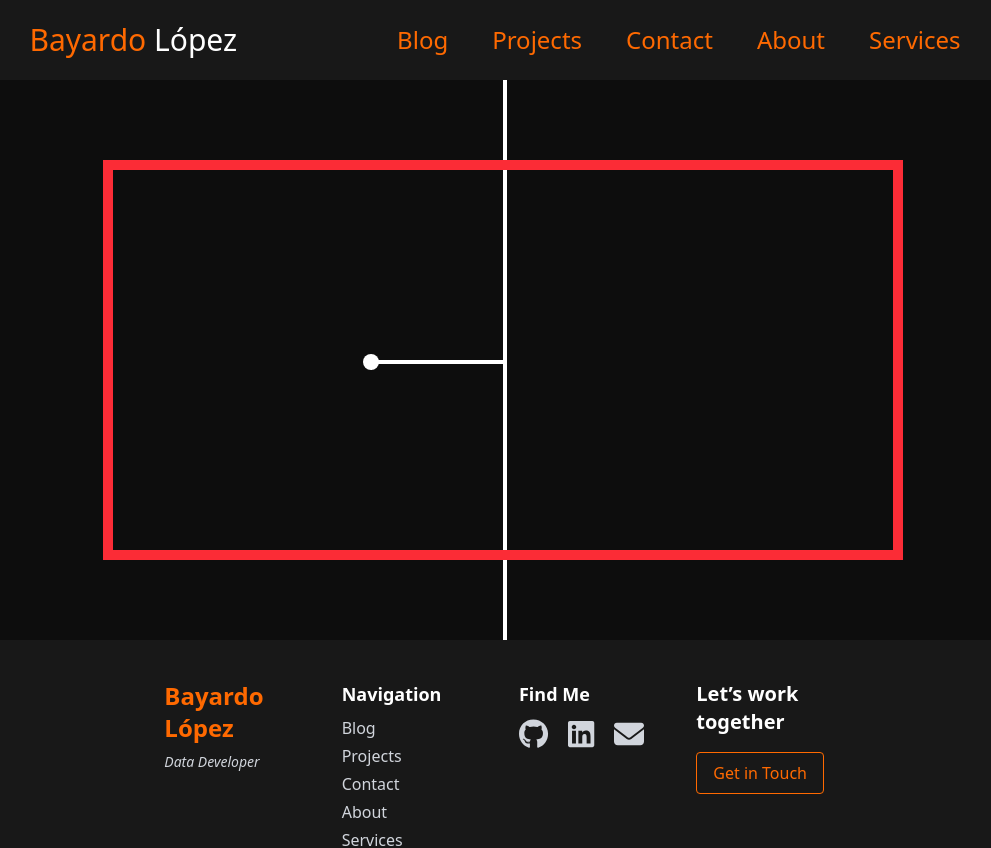
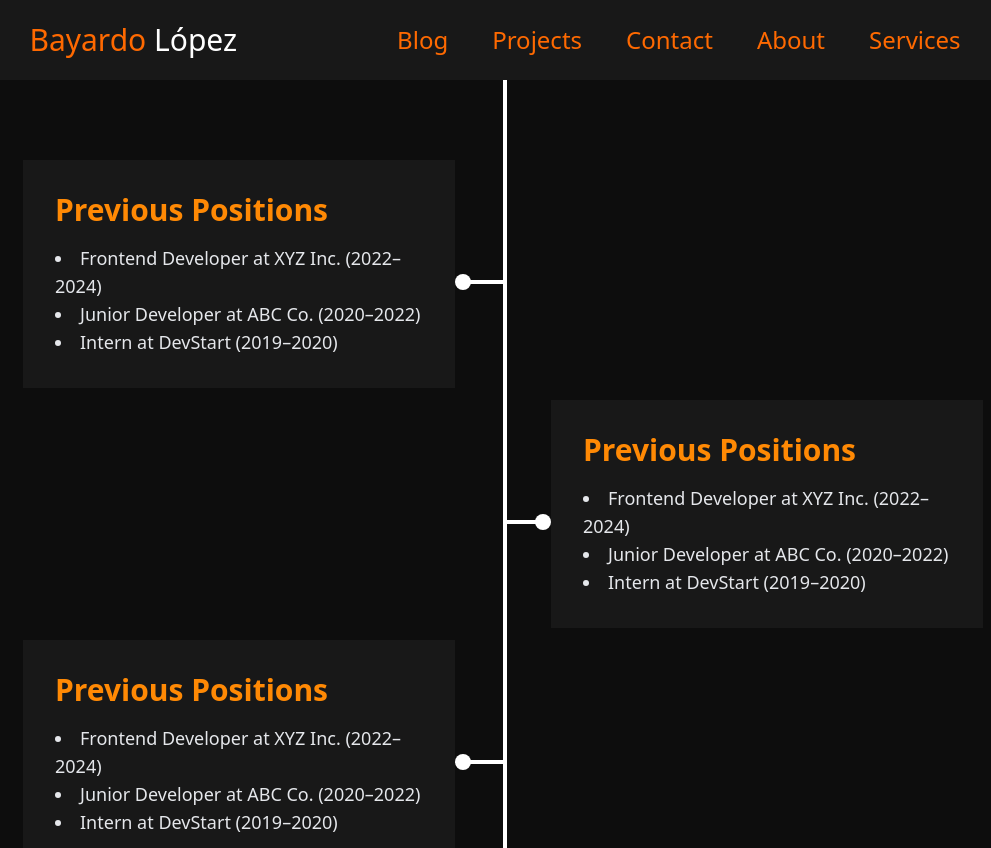
Before and after one commit to MrTato/personal-portfolio-vue, a Vue app: page / in a window 1280 px wide. Shown: the top 848 px of the page, without its empty margins (137-1128 px from the left). Built offline with nearby package versions, Linux system fonts and the light colour scheme; no server answers.

Commit message:
Added PC view for left and right sections with placeholder data

```diff
--- /dev/null
+++ b/src/components/Home/LeftSection.vue
@@ -0,0 +1,17 @@
+<template>
+  <!-- Section 1: Previous Positions -->
+  <div class="relative h-60 w-240">
+    <!-- Connector line and dot (left side) -->
+    <div class="absolute top-[47.5%] left-[45%] z-10 h-4 w-4 rounded-full bg-white"></div>
+    <div class="absolute top-1/2 right-1/2 z-10 h-1 w-10 bg-white"></div>
+
+    <div class="absolute space-y-4 bg-[#181818] p-8 text-left md:w-[45%]">
+      <h2 class="text-2xl font-bold text-orange-400 sm:text-3xl">Previous Positions</h2>
+      <ul class="list-inside list-disc text-base text-gray-200 sm:text-lg">
+        <li>Frontend Developer at XYZ Inc. (2022–2024)</li>
+        <li>Junior Developer at ABC Co. (2020–2022)</li>
+        <li>Intern at DevStart (2019–2020)</li>
+      </ul>
+    </div>
+  </div>
+</template>
--- /dev/null
+++ b/src/components/Home/RightSection.vue
@@ -0,0 +1,17 @@
+<template>
+  <!-- Section 1: Previous Positions -->
+  <div class="relative h-60 w-240">
+    <!-- Connector line and dot -->
+    <div class="absolute top-[47.5%] right-[45%] z-10 h-4 w-4 rounded-full bg-white"></div>
+    <div class="absolute top-1/2 left-1/2 z-10 h-1 w-10 bg-white"></div>
+
+    <div class="absolute right-0 space-y-4 bg-[#181818] p-8 text-left md:w-[45%]">
+      <h2 class="text-2xl font-bold text-orange-400 sm:text-3xl">Previous Positions</h2>
+      <ul class="list-inside list-disc text-base text-gray-200 sm:text-lg">
+        <li>Frontend Developer at XYZ Inc. (2022–2024)</li>
+        <li>Junior Developer at ABC Co. (2020–2022)</li>
+        <li>Intern at DevStart (2019–2020)</li>
+      </ul>
+    </div>
+  </div>
+</template>
--- a/src/views/HomeView.vue
+++ b/src/views/HomeView.vue
@@ -1,26 +1,23 @@
+<script setup>
+import LeftSection from '@/components/Home/LeftSection.vue'
+import RightSection from '@/components/Home/RightSection.vue'
+</script>
+
 <template>
   <section class="relative px-4 py-20 text-white">
     <!-- Central vertical line -->
     <div class="absolute top-0 right-1/2 left-1/2 z-0 hidden h-full w-1 bg-white md:block"></div>
 
-    <!-- Section 1: Previous Positions -->
-    <div class="relative h-100 w-200 border-10 border-red-500">
-      <!-- Connector line and dot (left side) -->
-      <div class="absolute top-[48.5%] left-[32%] h-4 w-4 rounded-full bg-white"></div>
-      <div class="absolute top-1/2 right-1/2 h-1 w-32 bg-white"></div>
+    <LeftSection />
 
-      <!-- <div class="space-y-4 text-left md:w-1/2">
-        <h2 class="text-2xl font-bold text-orange-400 sm:text-3xl">Previous Positions</h2>
-        <ul class="list-inside list-disc text-base text-gray-200 sm:text-lg">
-          <li>Frontend Developer at XYZ Inc. (2022–2024)</li>
-          <li>Junior Developer at ABC Co. (2020–2022)</li>
-          <li>Intern at DevStart (2019–2020)</li>
-        </ul>
-      </div> -->
-    </div>
+    <RightSection />
+
+    <LeftSection />
+
+    <RightSection />
+
+    <LeftSection />
+
+    <RightSection />
   </section>
 </template>
-
-<script setup>
-// No logic needed
-</script>
```
